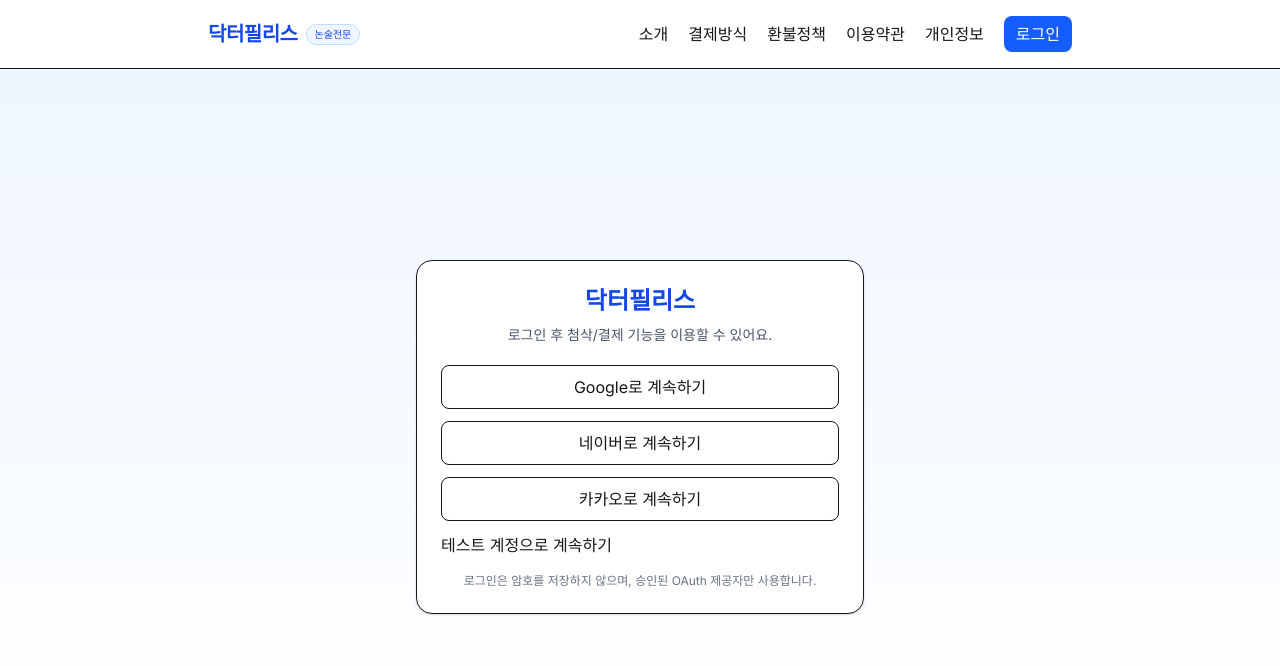
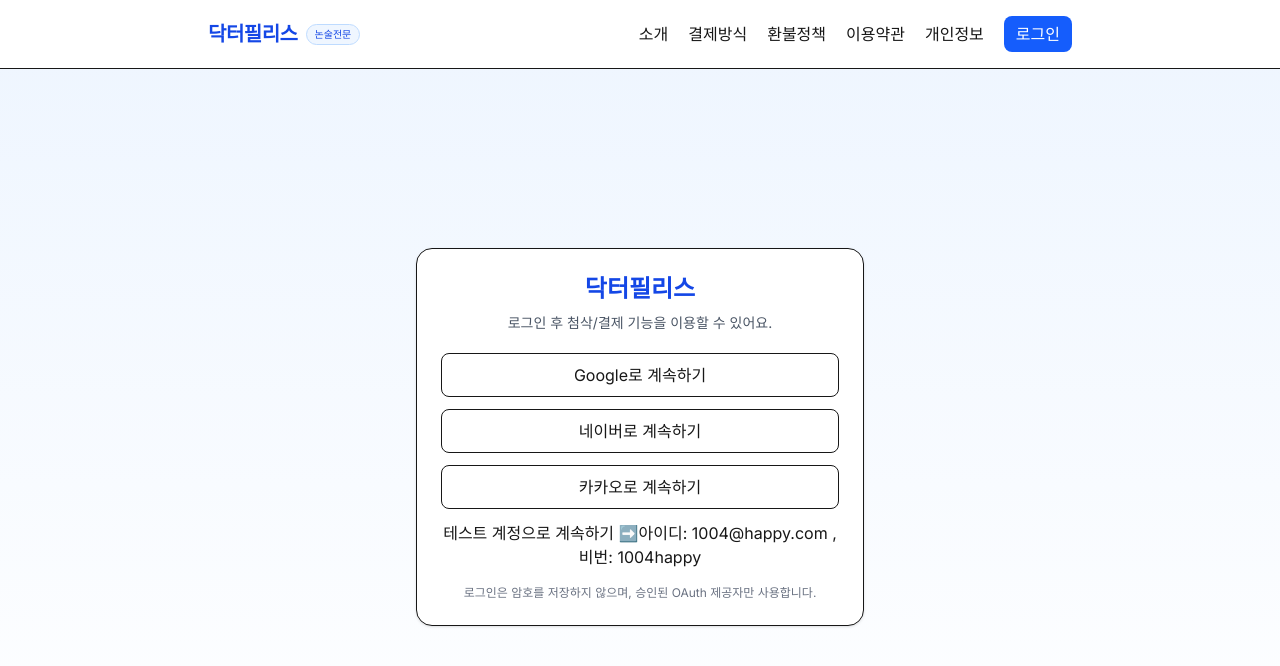
Before and after one commit to SHTH-AGI-LAB/shth-essay, a Next.js app: page /login in a window 1280 px wide. Shown: the top 666 px of the page. Built offline with nearby package versions, Linux system fonts and the light colour scheme; no server answers.

Commit message:
테스트 계정 아이디 비번

```diff
--- a/src/app/login/page.tsx
+++ b/src/app/login/page.tsx
@@ -46,7 +46,7 @@ function LoginInner() {
             카카오로 계속하기
           </button>
           <button onClick={() => signIn("test-account", { callbackUrl: "/" })}>
-            테스트 계정으로 계속하기
+            테스트 계정으로 계속하기 ➡️아이디: 1004@happy.com , 비번: 1004happy
           </button>
         </div>
 
```
